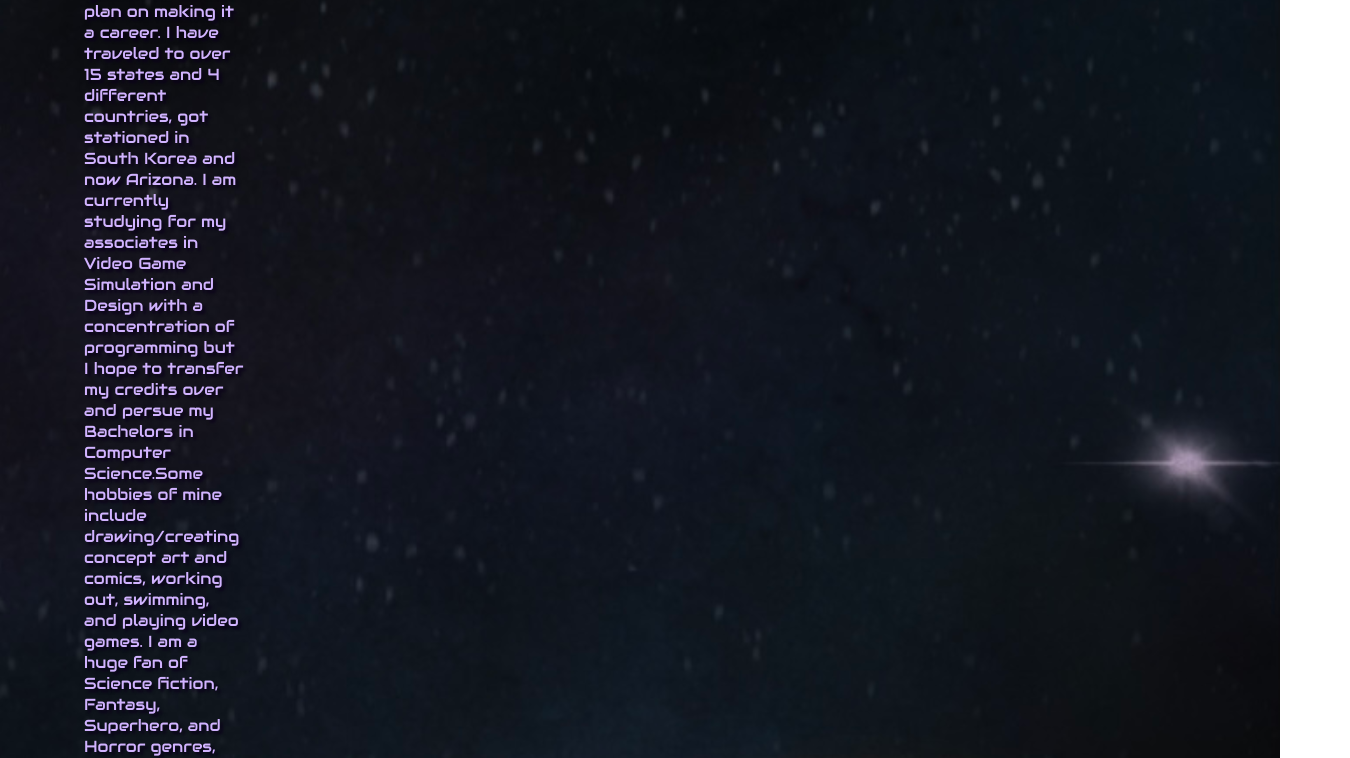
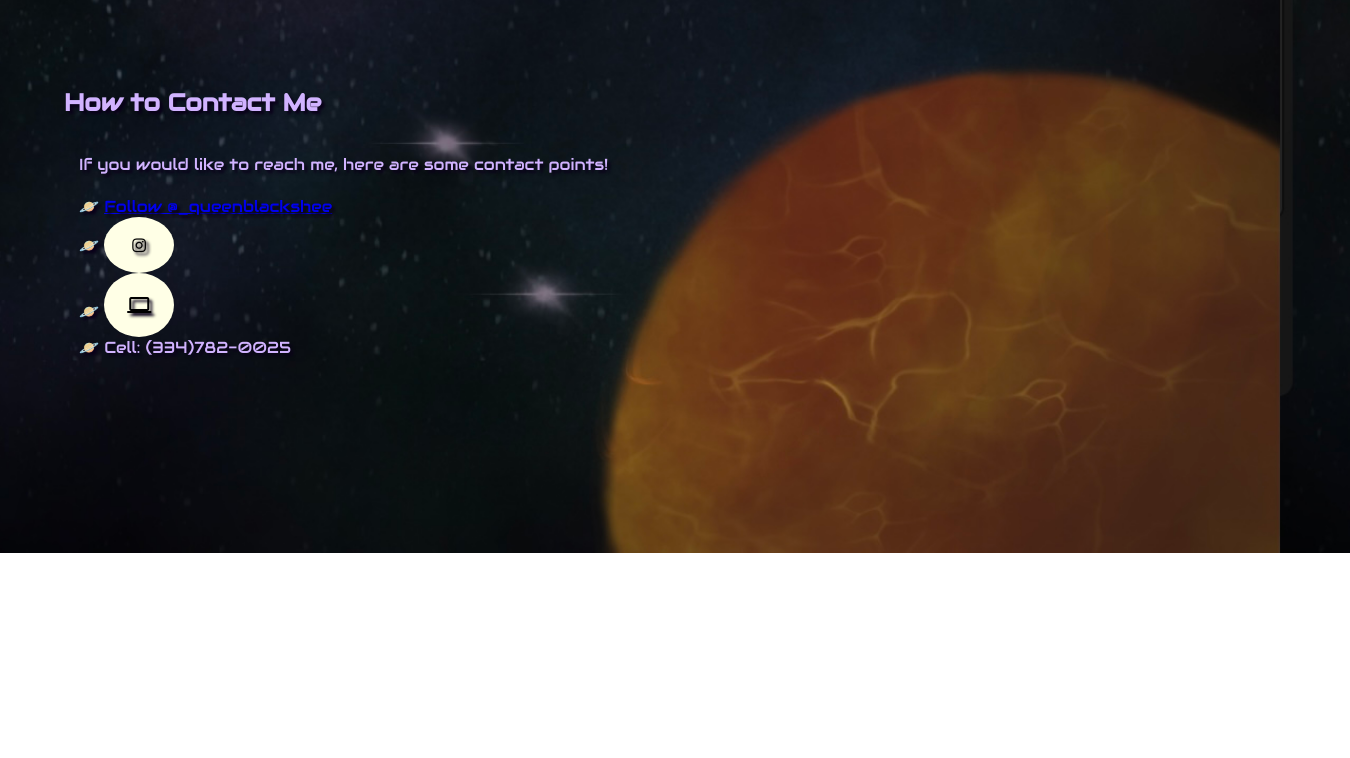
Before and after one commit to EmiStew14/My-Portfolio, a plain HTML site: page index.html in a window 1280 px wide. Shown: the part 983-1741 px from the top of the page, 1350 px wide, since content can reach past the window. After the commit the page ends 1536 px from the top, so only its background shows below. Drawn offline with Linux system fonts and the light colour scheme; a web font is replaced by a local one.

Commit message:
fixed contact icons

```diff
--- a/assets/style.css
+++ b/assets/style.css
@@ -1,7 +1,6 @@
 * {
     margin: 0;
     padding: 0;
-    box-sizing: border-box;
 }
 :root {
     --primary-color: #d1b3ff;
@@ -72,7 +71,6 @@ body {
 section {
 margin: 50px auto;
 padding-bottom: 50px;
-border-bottom: 1px solid var(--tertiary-color);
 width: 90%;
 display: flex;
 flex-wrap: wrap;
@@ -80,20 +78,20 @@ flex-direction: column;
 justify-content: space-between;
 }
 article {
-    flex: 200px;
+    flex-direction: row;
+    flex: 600px;
     flex: 1;
-}
-.info p {
-    margin: 0 auto;
-    display: flex;
-    align-content: right;
-    justify-content:space-evenly;
-    margin: 20px;
+    padding: 10px;
 }
 .selfie {
     width: 200px;
     height: 300px;
-    object-fit: cover;
+}
+.info p {
+    padding: 10px;
+    flex: 50$;
+    align-content: center;
+    justify-content:space-evenly;
 }
 .projects, .art, .js, .run-buddy, .game {
  width:150px;
@@ -126,7 +124,34 @@ flex-wrap:wrap;
     font-size: 16px;
     font-style: normal;
 }
-.fa {
+
+.contact-info ul {
+list-style: none outside;
+  }
+
+.contact-info li {
+list-style: none;
+}
+
+
+li:hover {
+    color:var(--secondary-color);
+    font-weight: 900;
+    list-style-type: none;
+    text-shadow: 2px 2px blueviolet;
+  }
+
+  /* Adds a potato emoji to the list item */
+  li::before {
+    content: '🪐';
+  }
+
+  /* Changes the potato to a heart */
+  li:hover::before {
+    content: '✨';
+  }
+
+.fa, .material-icons {
     padding: 20px;
     font-size: 30px;
     width: 30px;
@@ -145,6 +170,10 @@ flex-wrap:wrap;
     background: #ffffe6;
     color: black;
   }
+.material-icons {
+    background: #ffffe6;
+    color: black;
+}
 
   footer {
     background: ;
--- a/index.html
+++ b/index.html
@@ -6,6 +6,7 @@
     <meta name="viewport" content="width=device-width, initial-scale=1.0" />
     <link rel="stylesheet" href="https://fonts.googleapis.com/css?family=Sofia&effect=neon|outline|emboss|shadow-multiple">
     <link rel="stylesheet" href="https://fonts.googleapis.com/css?family=Audiowide">
+    <link rel="stylesheet" href="https://fonts.googleapis.com/icon?family=Material+Icons">
         <style>
             body {
                 font-family: "Audiowide", sans-serif;
@@ -49,6 +50,7 @@
         </div>
         <article class="selfie">
             <img class="Me" src="./assets/images/Selfie.jpeg" style="width:100%" />
+        </article>
 
             <div class="info">
                 <p>
@@ -58,7 +60,6 @@
                     I am a huge fan of Science fiction, Fantasy, Superhero, and Horror genres, essentially anything that can get my brain wondering I tend to gravitate towards that.
                 </p>
             </div>
-        </article>
     </section>
 
     <section id="my-work" class="work">
@@ -95,10 +96,12 @@
         </div>
         <div class="contact-info">
             <div>
-                <p>
-                    If you would like to reach me, here are some contact points!
-                </p>
-            </div>
+                <br>
+                    <p>
+                        If you would like to reach me, here are some contact points!
+                    </p>
+                </br>
+
             <nav>
                 <ul>
                     <li>
@@ -112,15 +115,18 @@
                         <a href="https://www.instagram.com/_queenblacksheep_/" class="fa fa-instagram"></a>
                     </li>
                     <li>
-                        <a href="/">Email</a>
+                        <a href="mailto:stewartemilym2014@gmail.com"> <i class="material-icons">computer</i></a>
                     </li>
                     <li>
-                        Phone: ###-####
+                        Cell: (334)782-0025
                     </li>
                 </ul>
             </nav>
             </div>
         </div>
     </section>
+    <footer>
+
+    </footer>
   </body>
 </html>
```
